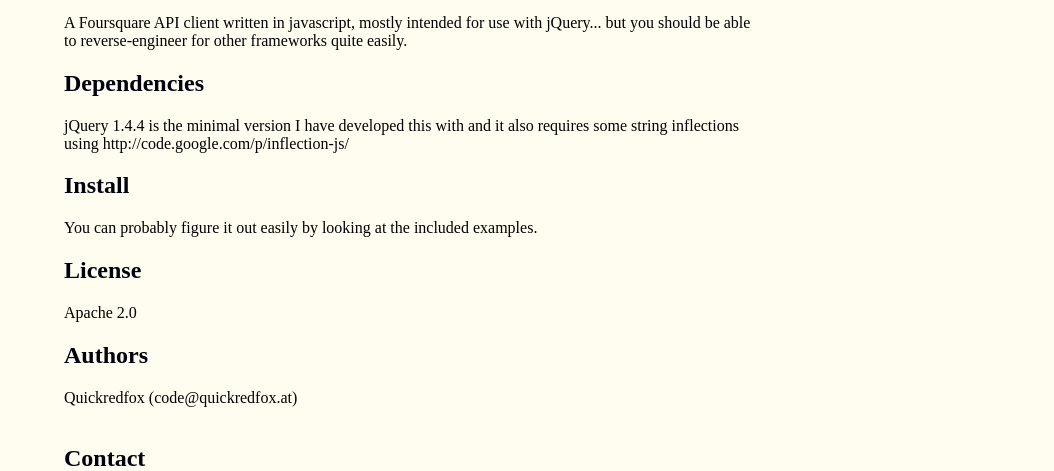
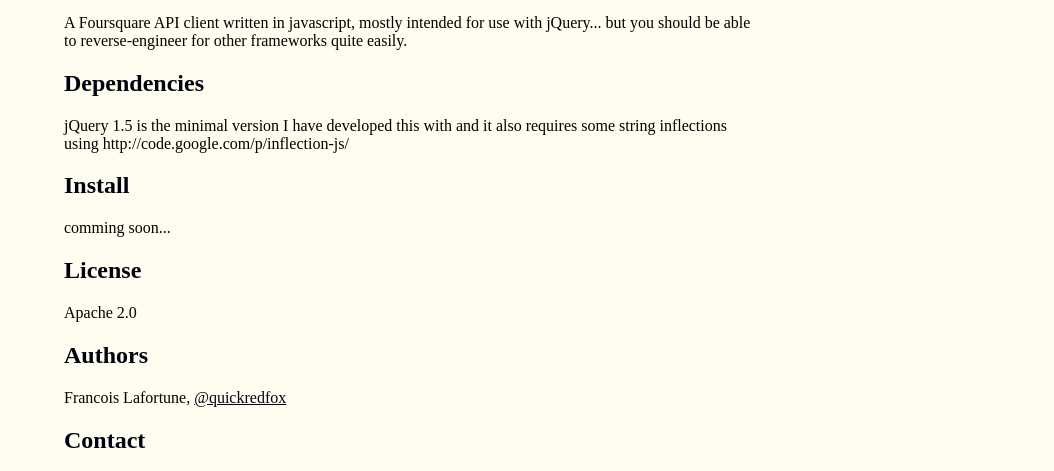
Before and after one commit to praized/marelle, a plain HTML site: page index.html in a window 1280 px wide. Shown: the part 322-793 px from the top of the page, without its empty margins (226-1280 px from the left). Drawn offline with Linux system fonts and the light colour scheme.

Commit message:
udated gh-pages

```diff
--- a/index.html
+++ b/index.html
@@ -52,15 +52,13 @@
     </div>
 
     <p>A Foursquare API client written in javascript, mostly intended for use with jQuery... but you should be able to reverse-engineer for other frameworks quite easily.</p><h2>Dependencies</h2>
-	<p>jQuery 1.4.4 is the minimal version I have developed this with and it also requires some string inflections using http://code.google.com/p/inflection-js/  </p>
+	<p>jQuery 1.5 is the minimal version I have developed this with and it also requires some string inflections using http://code.google.com/p/inflection-js/  </p>
 	<h2>Install</h2>
-	<p>You can probably figure it out easily by looking at the included examples.</p>
+	<p>comming soon...</p>
 	<h2>License</h2>
 	<p>Apache 2.0</p>
 	<h2>Authors</h2>
-	<p>Quickredfox (code@quickredfox.at)
-		<br/>
-		<br/>      </p>
+	<p>Francois Lafortune, <a href="http://twitter.com/quickredfox">@quickredfox</a></p>
 	<h2>Contact</h2>
 
 	<p>api@praizedmedia.com</p>
```
